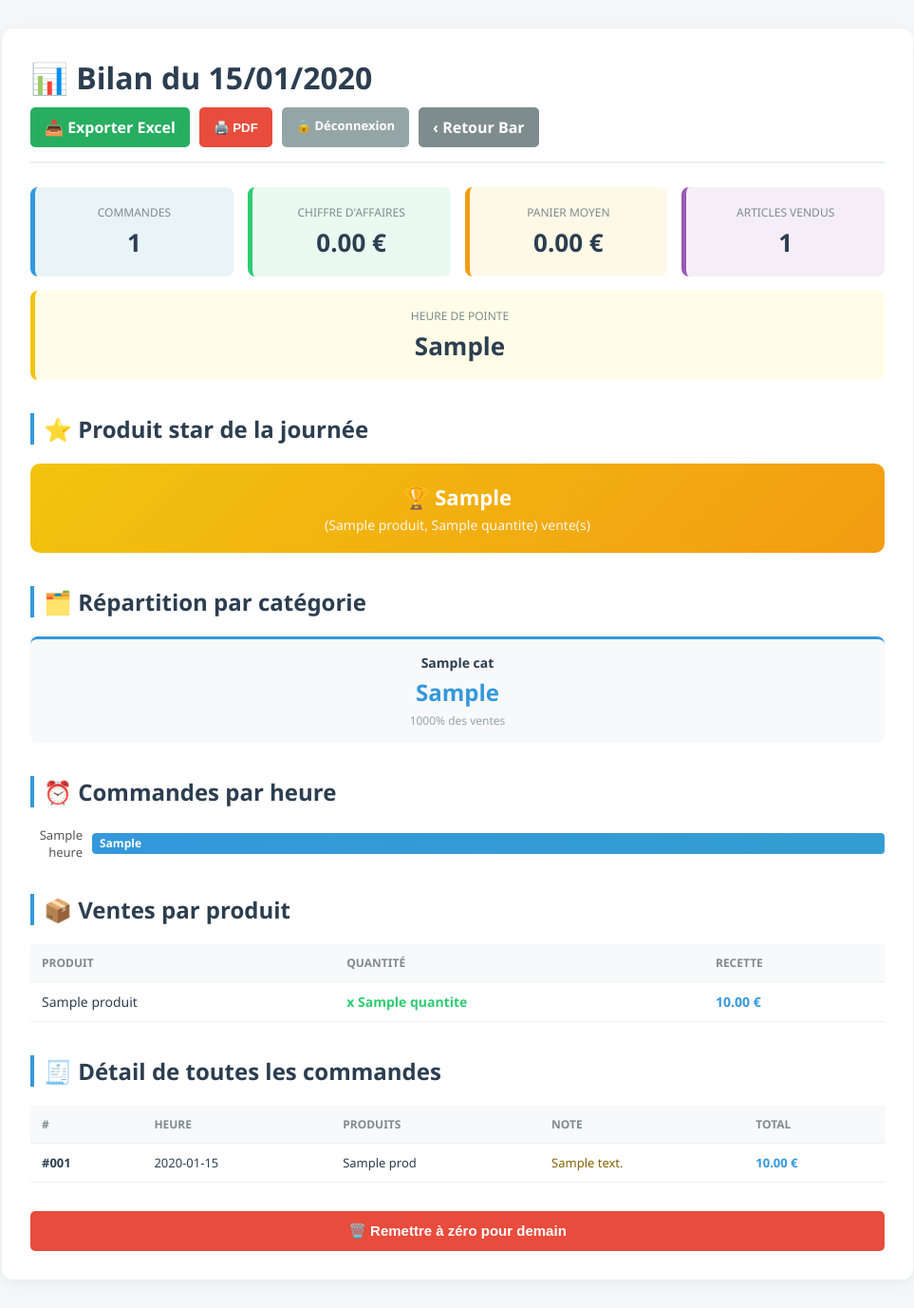
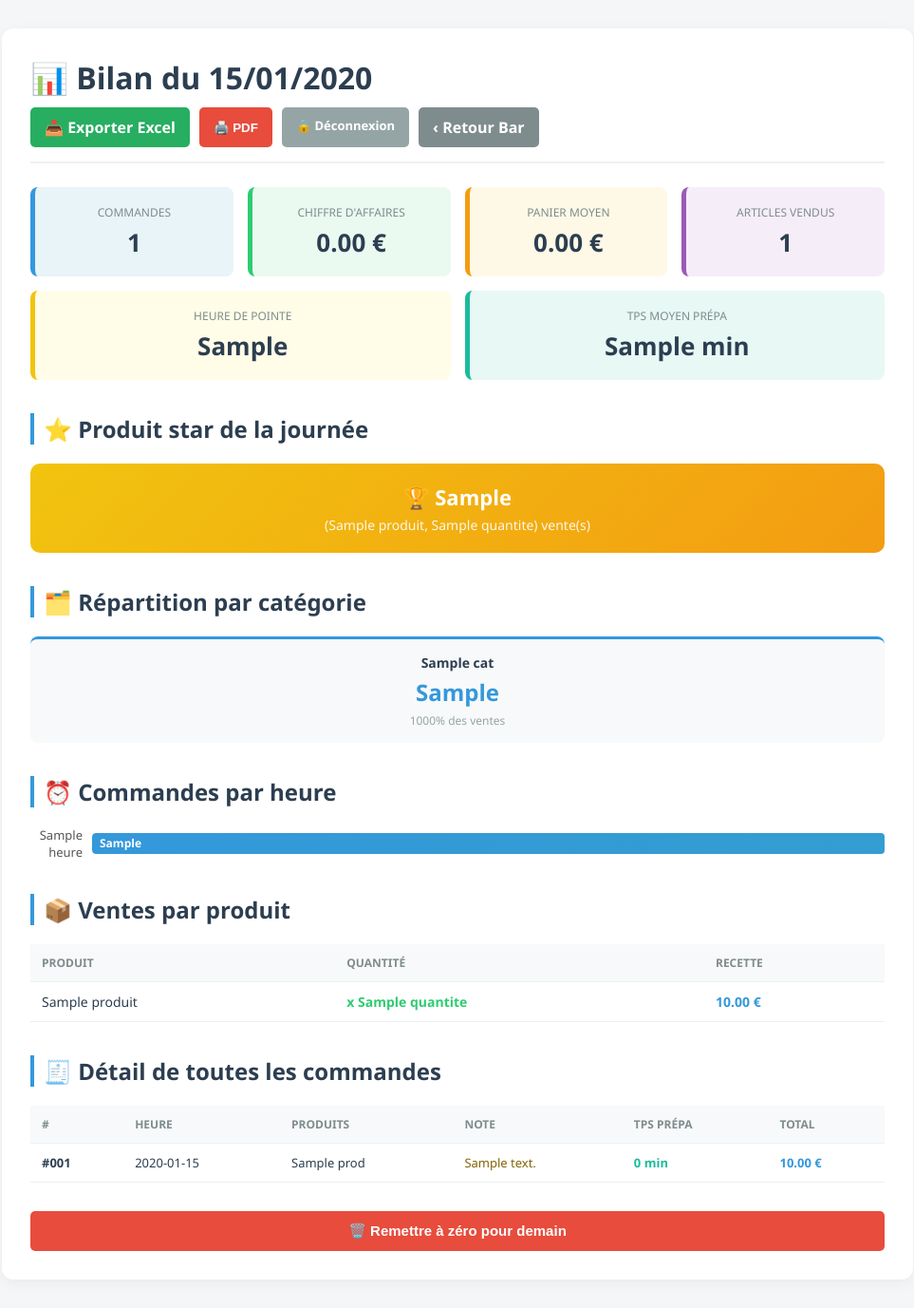
Before and after one commit to HugoLrdd/site_base_nautique, a Python web app: template templates/bilan.html in a window 1280 px wide. Shown: the whole page at 95% size, without its empty margins (158-1121 px from the left). Run offline with Jinja, Linux system fonts and the light colour scheme; the template is opened without the code that fills it: most values are stand-ins (such as "Sample title", 1, 10 or a date in 2020).

Commit message:
Update bilan.html

```diff
--- a/templates/bilan.html
+++ b/templates/bilan.html
@@ -25,6 +25,7 @@
         .stat-box.violet { background: #f5eef8; border-left: 5px solid #9b59b6; }
         .stat-box.rouge  { background: #fdf2f2; border-left: 5px solid #e74c3c; }
         .stat-box.jaune  { background: #fffde7; border-left: 5px solid #f1c40f; }
+        .stat-box.cyan   { background: #e8f8f5; border-left: 5px solid #1abc9c; }
         .stat-box .chiffre { font-size: 26px; font-weight: bold; color: #2c3e50; margin-top: 5px; }
         .stat-box .label { font-size: 12px; color: #7f8c8d; text-transform: uppercase; }
 
@@ -116,6 +117,16 @@
             <div class="label">Heure de pointe</div>
             <div class="chiffre">{{ heure_pointe if heure_pointe else '—' }}</div>
         </div>
+        <div class="stat-box cyan">
+            <div class="label">Tps moyen prépa</div>
+            <div class="chiffre">
+                {% if temps_moyen_prep is not none and temps_moyen_prep %}
+                    {{ temps_moyen_prep }} min
+                {% else %}
+                    —
+                {% endif %}
+            </div>
+        </div>
     </div>
 
     <!-- PRODUIT STAR -->
@@ -203,6 +214,7 @@
                 <th>Heure</th>
                 <th>Produits</th>
                 <th>Note</th>
+                <th>Tps prépa</th>
                 <th>Total</th>
             </tr>
         </thead>
@@ -213,10 +225,17 @@
                 <td>{{ c.heure.strftime('%H:%M') }}</td>
                 <td>{{ c.produits | join(', ') }}</td>
                 <td style="color:#856404;">{{ c.note if c.note else '—' }}</td>
+                <td style="color:#1abc9c; font-weight:bold;">
+                    {% if c.heure_prete is defined %}
+                        {{ ((c.heure_prete - c.heure).total_seconds() / 60) | int }} min
+                    {% else %}
+                        —
+                    {% endif %}
+                </td>
                 <td class="montant">{{ "%.2f" | format(c.total) }} €</td>
             </tr>
             {% else %}
-            <tr><td colspan="5" style="text-align:center;color:#95a5a6;">Aucune commande archivée.</td></tr>
+            <tr><td colspan="6" style="text-align:center;color:#95a5a6;">Aucune commande archivée.</td></tr>
             {% endfor %}
         </tbody>
     </table>
```
